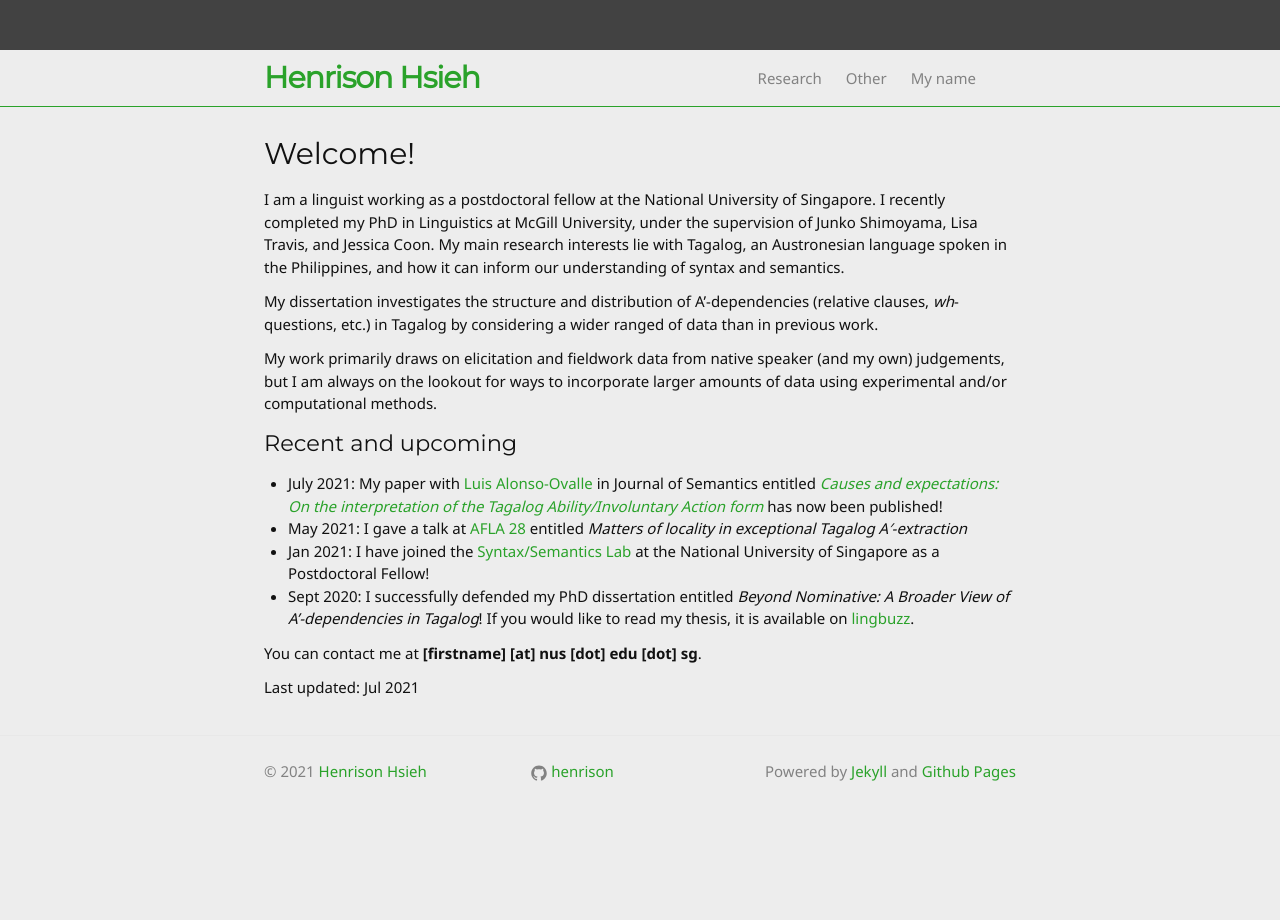
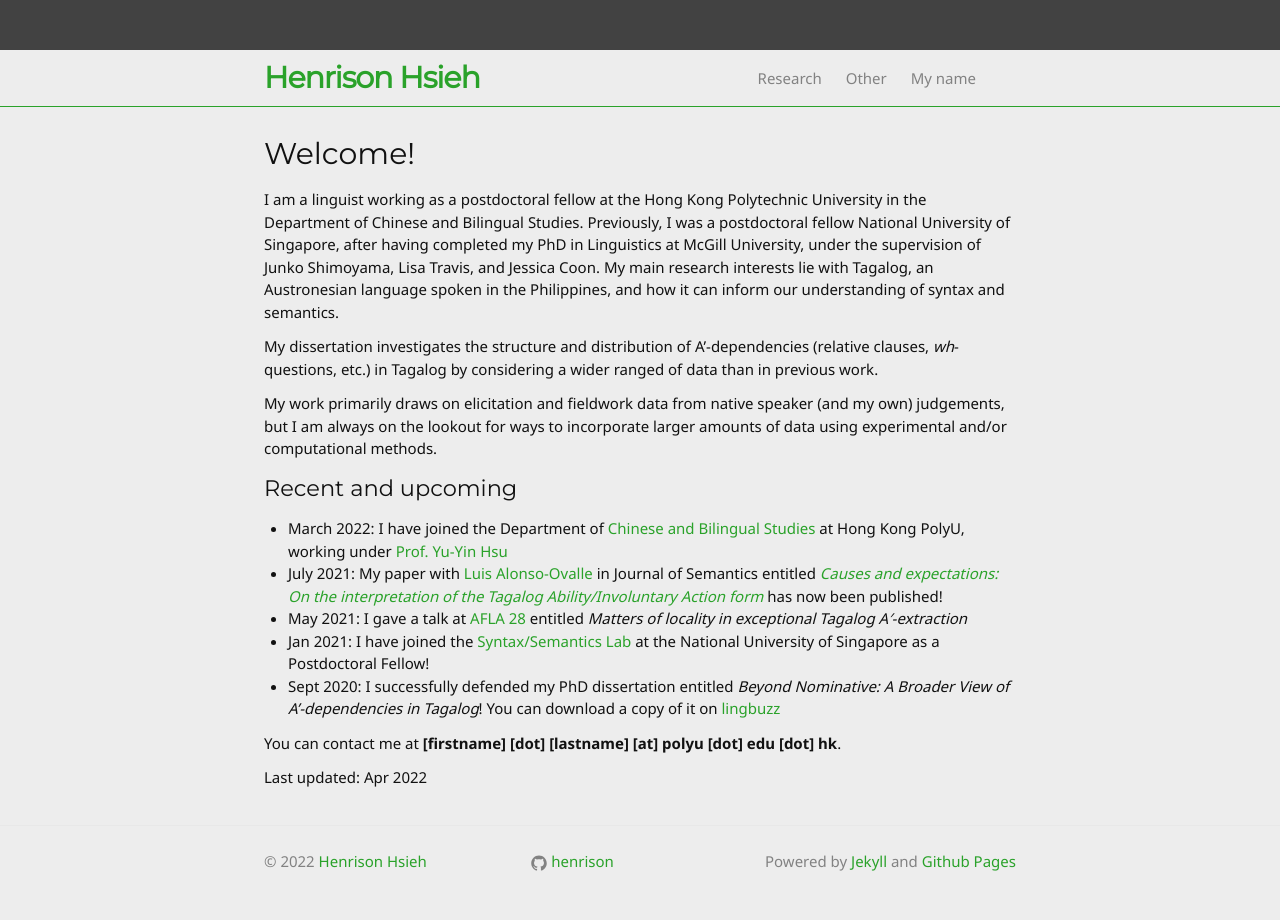
Before and after one commit to henrison/henrison.github.io, a Jekyll site: the page built from index.md, in a window 1280 px wide. Built offline with Jekyll 4.4.1, drawn with Linux system fonts in a browser that asks for light colours.

Commit message:
Update for PolyU

```diff
--- a/_config.yml
+++ b/_config.yml
@@ -2,8 +2,8 @@
 title: Henrison Hsieh
 # email: your-email@domain.com
 description: > # this means to ignore newlines until "baseurl:"
-  I am a linguist working as a postdoctoral fellow at the National University of Singapore.
-  I recently completed my PhD in Linguistics at McGill University, under the supervision of Junko Shimoyama, Lisa Travis, and Jessica Coon.
+  I am a linguist working as a postdoctoral fellow at the Hong Kong Polytechnic University in the Department of Chinese and Bilingual Studies.
+  Previously, I was a postdoctoral fellow National University of Singapore, after having completed my PhD in Linguistics at McGill University, under the supervision of Junko Shimoyama, Lisa Travis, and Jessica Coon.
   My main research interests lie with Tagalog, an Austronesian language spoken in the Philippines, and how it can inform our understanding of syntax and semantics.
 # Previously, I lived in Boston, where I attended Boston University and earned my BA majoring in Linguistics and Computer Science before working at a (now not so) small web startup, Jana Inc.
 # Write an awesome description for your new site here. You can edit this
@@ -11,7 +11,7 @@ description: > # this means to ignore newlines until "baseurl:"
 # Google search results) and in your feed.xml site description.
 baseurl: "" # the subpath of your site, e.g. /blog/
 # url: "http://yourdomain.com" # the base hostname & protocol for your site
-last_updated: July 2021
+last_updated: April 2022
 # twitter_username: jekyllrb
 github_username:  henrison
 
--- a/index.md
+++ b/index.md
@@ -11,13 +11,14 @@ My dissertation investigates the structure and distribution of A'-dependencies (
 My work primarily draws on elicitation and fieldwork data from native speaker (and my own) judgements, but I am always on the lookout for ways to incorporate larger amounts of data using experimental and/or computational methods.
 
 ## Recent and upcoming
+- March 2022: I have joined the Department of [Chinese and Bilingual Studies](https://www.polyu.edu.hk/cbs/) at Hong Kong PolyU, working under [Prof. Yu-Yin Hsu](https://sites.google.com/site/youyinxu/)
 - July 2021: My paper with [Luis Alonso-Ovalle](http://people.linguistics.mcgill.ca/~luis.alonso-ovalle) in Journal of Semantics entitled [_Causes and expectations: On the interpretation of the Tagalog Ability/Involuntary Action form_](https://doi.org/10.1093/jos/ffab008) has now been published!
 - May 2021: I gave a talk at [AFLA 28](https://lingconf.com/afla28) entitled _Matters of locality in exceptional Tagalog A′-extraction_
 - Jan 2021: I have joined the [Syntax/Semantics Lab](https://mitcho.com/lab/) at the National University of Singapore as a Postdoctoral Fellow!
-- Sept 2020: I successfully defended my PhD dissertation entitled _Beyond Nominative: A Broader View of A'-dependencies in Tagalog_! If you would like to read my thesis, it is available on [lingbuzz](https://lingbuzz.net/lingbuzz/005856).
+- Sept 2020: I successfully defended my PhD dissertation entitled _Beyond Nominative: A Broader View of A'-dependencies in Tagalog_! You can download a copy of it on [lingbuzz](https://lingbuzz.net/lingbuzz/005856)
 
 
-You can contact me at **[firstname] [at] nus [dot] edu [dot] sg**.
+You can contact me at **[firstname] [dot] [lastname] [at] polyu [dot] edu [dot] hk**.
 
 Last updated: {{ site.last_updated | date: "%b %Y" }}
 
```
Also changed, not shown: Gemfile.lock.
